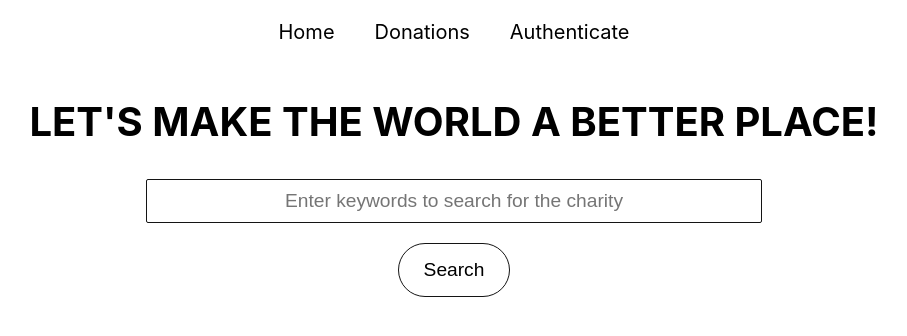
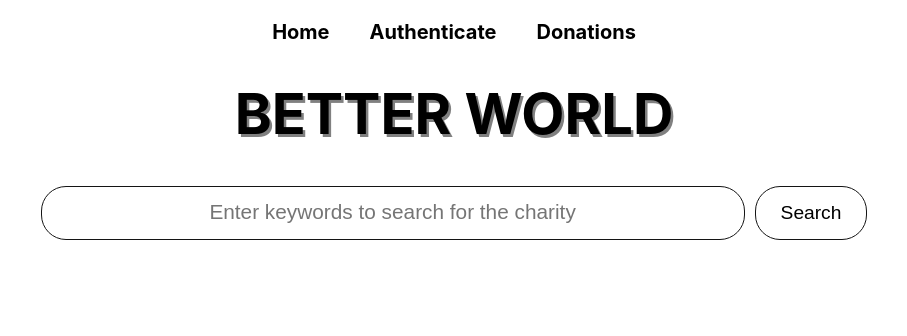
Before and after one commit to 0125jinlee/betterworld, a React (Create React App) app: page / in a window 1280 px wide. Shown: the top 336 px of the page, without its empty margins (186-1093 px from the left). Built offline with nearby package versions, Linux system fonts and the light colour scheme; no server answers.

Commit message:
Some styling changes applied, routing v1 completed

```diff
--- a/src/App.js
+++ b/src/App.js
@@ -1,12 +1,12 @@
 import React from "react";
 
-import Blog from "./containers/Blog/Blog";
+import Main from "./containers/Main/Main";
 import "./App.css";
 
 function App() {
   return (
     <div className="App">
-      <Blog />
+      <Main />
     </div>
   );
 }
--- a/src/components/Search/Search.css
+++ b/src/components/Search/Search.css
@@ -2,23 +2,9 @@
   max-width: 960px;
   margin: 0 auto;
 }
-input {
-  border: 1.2px solid #141414;
-  background: #fff;
-  width: 70%;
-  font-size: 1.2rem;
-  padding: 10px;
-  outline: none;
-  border-radius: 2px;
-}
-
-::placeholder {
-  font-size: 1.2rem;
-  text-align: center;
-}
 
 .form {
-  display: flex;
+  display: inline;
   justify-content: center;
   align-items: center;
   flex-direction: column;
@@ -26,23 +12,36 @@ input {
   margin: auto;
 }
 
-.title {
-  font-size: 2.5rem;
+input {
+  border: 1.2px solid #141414;
+  background: #fff;
+  width: 70%;
+  font-size: 1.2rem;
+  padding: 15px;
+  outline: none;
+  border-radius: 25px;
+  text-align: center;
 }
 
-.button {
+::placeholder {
+  font-size: 1.3rem;
+  text-align: center;
+}
+
+button {
   background: #fff;
+  display: inline;
   border: 1.2px solid #141414;
   padding: 15px 25px;
-  border-radius: 40px;
+  border-radius: 25px;
   text-align: center;
-  margin-top: 20px;
+  margin-left: 10px;
   font-size: 1.2rem;
   transition: all 0.2s ease-in-out;
   outline: none;
 }
 
-.button:hover {
+button:hover {
   background: #141414;
   color: #fff;
 }
--- a/src/components/Search/Search.js
+++ b/src/components/Search/Search.js
@@ -27,7 +27,6 @@ class Search extends Component {
     return (
       <div className="container">
         <form onSubmit={this.handleSubmit} className="form">
-          <h2 className="title">LET'S MAKE THE WORLD A BETTER PLACE!</h2>
           <input
             type="text"
             placeholder="Enter keywords to search for the charity"
--- a/src/containers/Blog/Blog.js
+++ /dev/null
@@ -1,31 +0,0 @@
-import React from "react";
-
-import Search from "../../components/Search/Search";
-import Posts from "../../components/Posts/Posts";
-import "./Blog.css";
-
-const blog = props => {
-  return (
-    <div className="Blog">
-      <header>
-        <nav>
-          <ul>
-            <li>
-              <a href="/">Home</a>
-            </li>
-            <li>
-              <a href="/">Donations</a>
-            </li>
-            <li>
-              <a href="/">Authenticate</a>
-            </li>
-          </ul>
-        </nav>
-      </header>
-      <Search />
-      <Posts />
-    </div>
-  );
-};
-
-export default blog;
--- a/src/containers/Blog/Blog.css
+++ b/src/containers/Main/Main.css
@@ -1,12 +1,23 @@
-.Blog {
-  display: flex;
+.Main {
+  display: inline-block;
   flex-flow: row wrap;
   justify-content: center;
   width: 80%;
   margin: auto;
 }
 
-.Blog ul {
+.Main header {
+  display: block;
+  font-weight: bold;
+}
+
+.Title {
+  font-size: 3.5rem;
+  margin-top: 1rem;
+  text-shadow: 2.5px 2.5px gray;
+}
+
+.Main ul {
   list-style: none;
   margin: 0;
   padding: 0;
@@ -14,18 +25,18 @@
   text-align: center;
 }
 
-.Blog li {
+.Main li {
   display: inline-block;
   margin: 20px;
 }
 
-.Blog a {
+.Main a {
   font-size: 20px;
   text-decoration: none;
   color: black;
 }
 
-.Blog a:hover,
-.Blog a:active {
-  color: orange;
+.Main a:hover,
+.Main a:active {
+  color: gray;
 }
--- /dev/null
+++ b/src/containers/Main/Main.js
@@ -0,0 +1,43 @@
+import React from "react";
+import { Route, Link } from "react-router-dom";
+
+import Search from "../../components/Search/Search";
+import Posts from "../../components/Posts/Posts";
+import "./Main.css";
+
+const main = props => {
+  return (
+    <div className="Main">
+      <header>
+        <nav>
+          <ul>
+            <li>
+              <Link to="/">Home</Link>
+            </li>
+            <li>
+              <Link to="/auth">Authenticate</Link>
+            </li>
+            <li>
+              <Link to="/dona">Donations</Link>
+            </li>
+          </ul>
+        </nav>
+      </header>
+      <h1 className="Title">BETTER WORLD</h1>
+      <Route
+        path="/"
+        exact
+        render={() => (
+          <section className="Home">
+            <Search />
+            <Posts />
+          </section>
+        )}
+      />
+      <Route path="/auth" exact render={() => <h1>Authenticate</h1>} />
+      <Route path="/dona" exact render={() => <h1>Donations</h1>} />
+    </div>
+  );
+};
+
+export default main;
```
Also changed, not shown: src/containers/Authenticate/Authenticate.css (added), src/containers/Authenticate/Authenticate.js (added), src/containers/Donations/Donations.css (added), src/containers/Donations/Donations.js (added).
